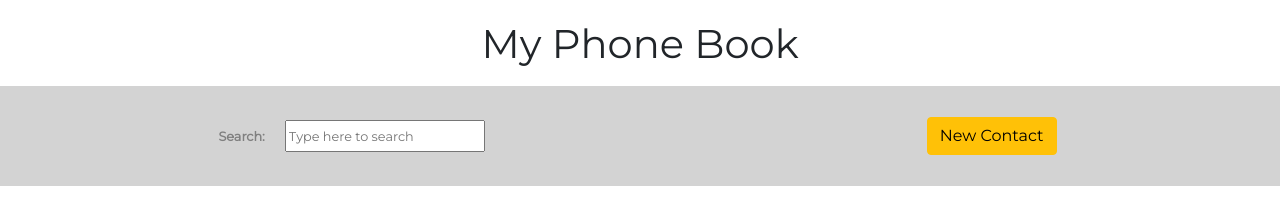
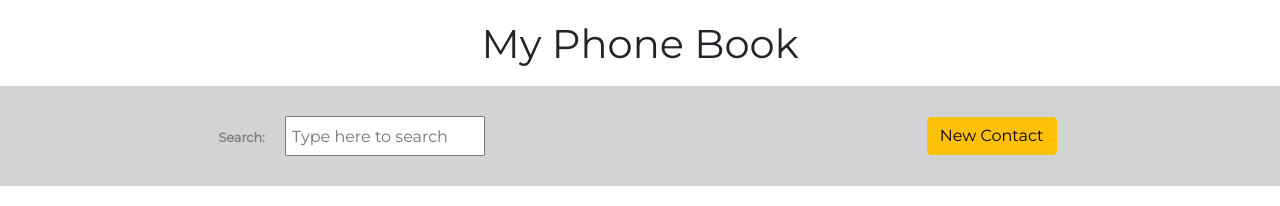
Before and after one commit to NelliBtn/Phone-Book-React, a React (Create React App) app: page / in a window 1280 px wide. Shown: the top 206 px of the page. Built offline with nearby package versions, Linux system fonts and the light colour scheme.

Commit message:
add styling to input

```diff
--- a/src/App.scss
+++ b/src/App.scss
@@ -23,7 +23,8 @@
     font-family: 'Montserrat';
     height: 2.5em;
     width: 200px;
-    font-size: 0.8em;
+    font-size: 1em;
+    padding: 5px;
   }
 
   label {
```
